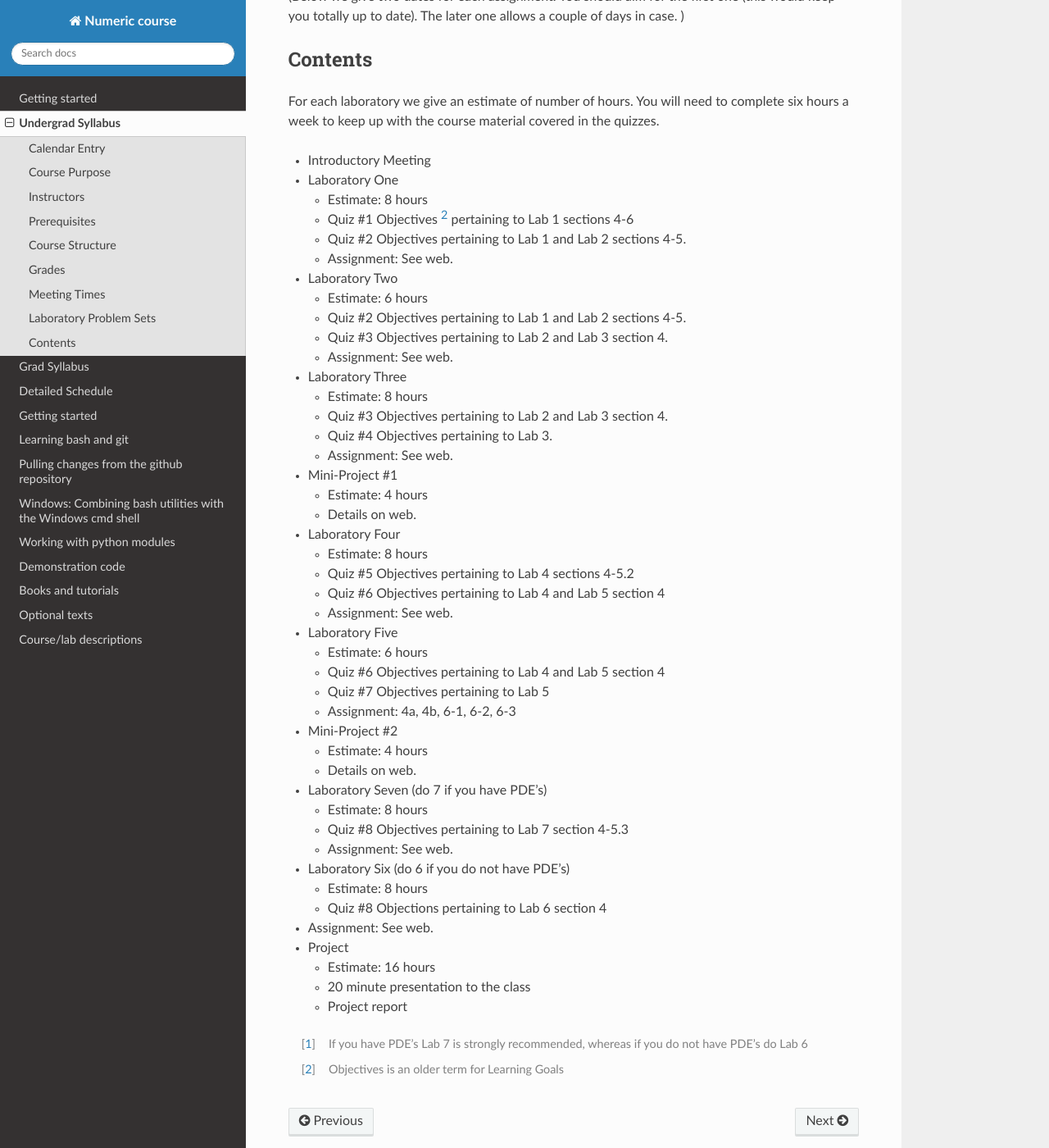
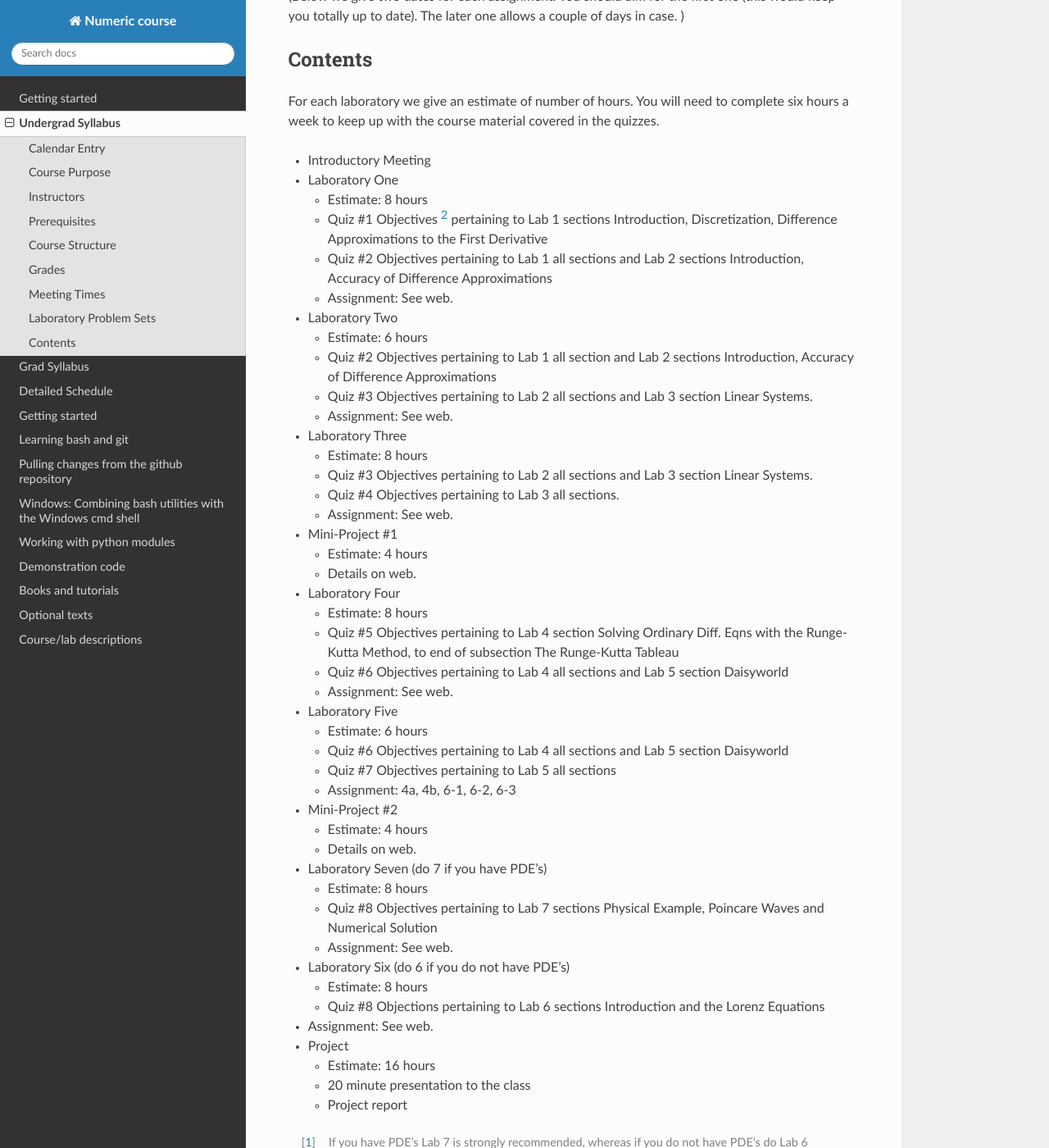
Before and after one commit to rhwhite/numeric_old_2022, a Sphinx documentation site: the page built from docs/ugradsyllabus20.rst, in a window 1280 px wide and 1400 px high, scrolled down 1717 px. Shown: the whole window at 82% size. Built offline with Sphinx 7.4.7 and the Read the Docs theme 2.0.0, drawn with Linux system fonts in a browser that asks for light colours; pages that are not in the unit, such as notebooks, are missing from menus.

Commit message:
Change Quiz Requirement Specifications (#3)
* Clarify question one

* Use names for sections rather than numbers in Quiz requriements

```diff
--- a/docs/ugradsyllabus20.rst
+++ b/docs/ugradsyllabus20.rst
@@ -102,9 +102,12 @@ covered in the quizzes.
 
    -  Estimate: 8 hours
 
-   -  Quiz #1 Objectives [2]_ pertaining to Lab 1 sections 4-6
+   -  Quiz #1 Objectives [2]_ pertaining to Lab 1 sections
+      Introduction, Discretization, Difference Approximations to the
+      First Derivative
 
-   -  Quiz #2 Objectives pertaining to Lab 1 and Lab 2 sections 4-5.
+   -  Quiz #2 Objectives pertaining to Lab 1 all sections and Lab 2
+      sections Introduction, Accuracy of Difference Approximations
 
    -  Assignment: See web.
 
@@ -112,9 +115,10 @@ covered in the quizzes.
 
    -  Estimate: 6 hours
 
-   -  Quiz #2 Objectives pertaining to Lab 1 and Lab 2 sections 4-5.
+   -  Quiz #2 Objectives pertaining to Lab 1 all section and Lab 2 sections Introduction, Accuracy of Difference Approximations
 
-   -  Quiz #3 Objectives pertaining to Lab 2 and Lab 3 section 4.
+   -  Quiz #3 Objectives pertaining to Lab 2 all sections and Lab 3
+      section Linear Systems.
 
    -  Assignment: See web.
 
@@ -122,9 +126,10 @@ covered in the quizzes.
 
    -  Estimate: 8 hours
 
-   -  Quiz #3 Objectives pertaining to Lab 2 and Lab 3 section 4.
+   -  Quiz #3 Objectives pertaining to Lab 2 all sections and Lab 3
+      section Linear Systems.
 
-   -  Quiz #4 Objectives pertaining to Lab 3.
+   -  Quiz #4 Objectives pertaining to Lab 3 all sections.
 
    -  Assignment: See web.
 
@@ -138,9 +143,11 @@ covered in the quizzes.
 
    -  Estimate: 8 hours
 
-   -  Quiz #5 Objectives pertaining to Lab 4 sections 4-5.2
+   -  Quiz #5 Objectives pertaining to Lab 4 section Solving Ordinary
+      Diff. Eqns with the Runge-Kutta Method, to end of subsection The
+      Runge-Kutta Tableau
 
-   -  Quiz #6 Objectives pertaining to Lab 4 and Lab 5 section 4
+   -  Quiz #6 Objectives pertaining to Lab 4 all sections and Lab 5 section Daisyworld
 
    -  Assignment: See web.
 
@@ -148,9 +155,10 @@ covered in the quizzes.
 
    -  Estimate: 6 hours
 
-   -  Quiz #6 Objectives pertaining to Lab 4 and Lab 5 section 4
+   -  Quiz #6 Objectives pertaining to Lab 4 all sections and Lab 5
+      section Daisyworld
 
-   -  Quiz #7 Objectives pertaining to Lab 5
+   -  Quiz #7 Objectives pertaining to Lab 5 all sections
 
    -  Assignment: 4a, 4b, 6-1, 6-2, 6-3
 
@@ -164,7 +172,8 @@ covered in the quizzes.
 
    -  Estimate: 8 hours
 
-   -  Quiz #8 Objectives pertaining to Lab 7 section 4-5.3
+   -  Quiz #8 Objectives pertaining to Lab 7 sections Physical Example,
+      Poincare Waves and Numerical Solution
 
    -  Assignment: See web.
 
@@ -172,7 +181,8 @@ covered in the quizzes.
 
    -  Estimate: 8 hours
 
-   -  Quiz #8 Objections pertaining to Lab 6 section 4
+   -  Quiz #8 Objections pertaining to Lab 6 sections Introduction and
+      the Lorenz Equations
 
 -  Assignment: See web.
 
```
